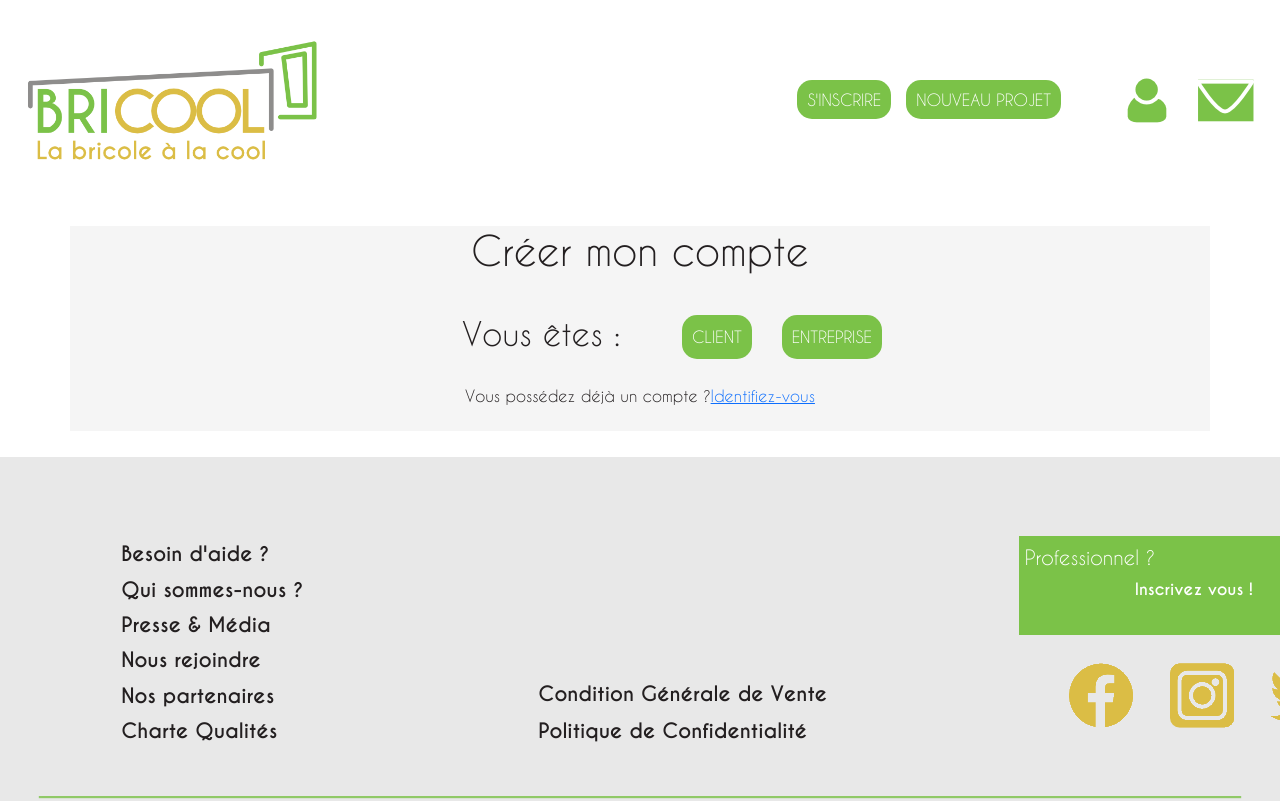
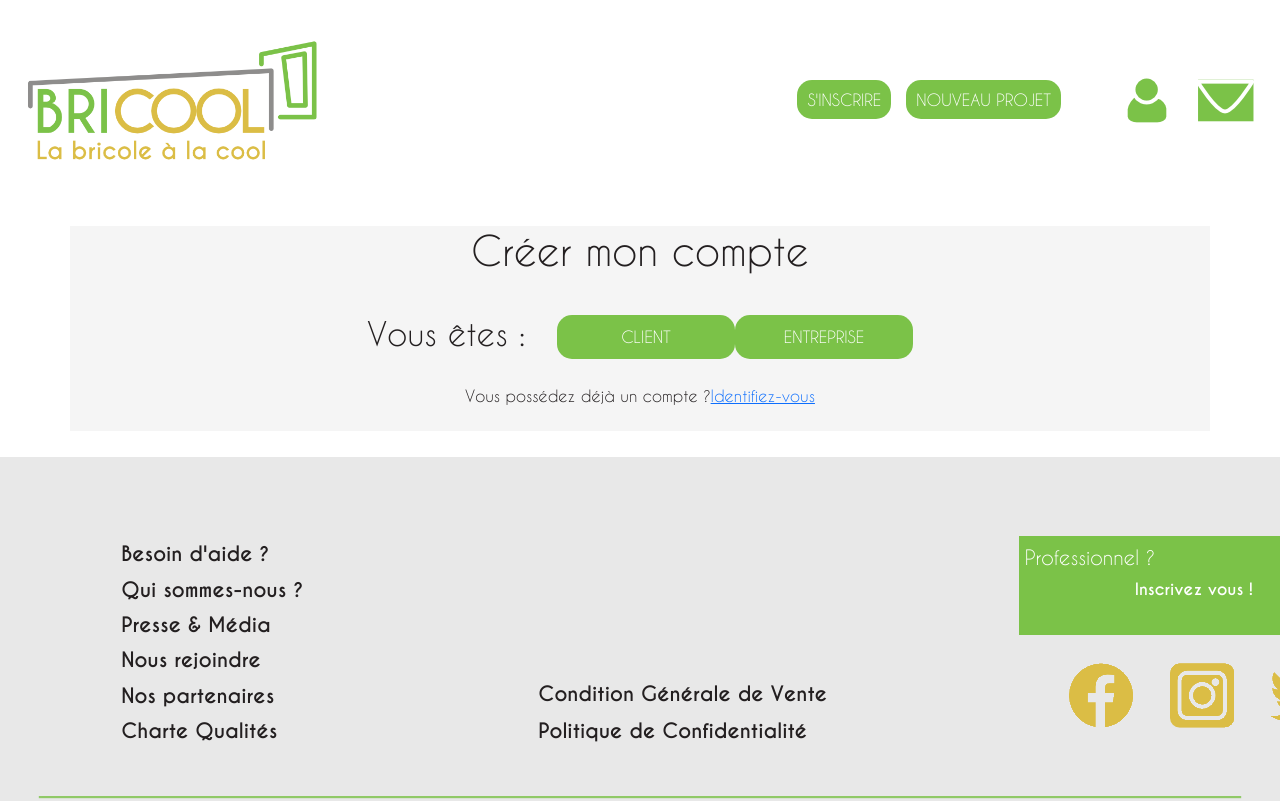
Before and after one commit to LaurentDecamps/UltraMotionCorp, an Angular app in the folder frontend/: page /auth/signup in a window 1280 px wide. Shown: the top 801 px of the page. Built offline with nearby package versions, Linux system fonts and the light colour scheme.

Commit message:
creation nouveau projet avec création de compte client

```diff
--- a/frontend/src/app/components/sign-in/sign-in.component.css
+++ b/frontend/src/app/components/sign-in/sign-in.component.css
@@ -34,12 +34,18 @@
   background-color: #DBBD45;
 }
 
+.list-group {
+  display: flex;
+  flex-direction: row;
+  justify-content: space-around;
+}
+
 .bouton {
   border-radius: 15px;
   background-color: #7BC248;
   color: white;
   padding: 10px;
-  width: auto;
+  width: 200px;
   text-align: center;
   text-decoration: none;
   margin-bottom:10px;
--- a/frontend/src/app/components/sign-in/sign-in.component.html
+++ b/frontend/src/app/components/sign-in/sign-in.component.html
@@ -7,7 +7,7 @@
         <h2>Vous êtes : </h2>
       </div>
 
-      <div class="col-2">
+      <div class="col-4">
         <div class="list-group" type="checkbox" id="toggle">
           <a class="bouton" (click)="clientDisplay()" [class.disabled]="isClientDisplay">CLIENT</a>
           <a class="bouton" (click)="entrepriseDisplay()" [class.disabled]="isEntrepriseDisplay">ENTREPRISE</a>
--- a/frontend/src/app/components/sign-up/sign-up.component.css
+++ b/frontend/src/app/components/sign-up/sign-up.component.css
@@ -9,7 +9,7 @@
   background-color: #7BC248;
   color: white;
   padding: 10px;
-  width: 80vw;
+  width: 200px;
   text-decoration: none;
 }
 
@@ -43,21 +43,15 @@ a.disabled {
   cursor: default;
 }
 
-.list-group a {
-    display: flex;
-    margin-left: 30px;
-    justify-content: center;
-}
-
 a {
     display: flex;
     justify-content: center;
 }
 
 .list-group {
-
     display: flex;
     flex-direction: row;
+    justify-content: space-around;
 }
 
 .container h1 {
--- a/frontend/src/app/components/sign-up/sign-up.component.html
+++ b/frontend/src/app/components/sign-up/sign-up.component.html
@@ -6,7 +6,7 @@
         <h2>Vous êtes : </h2>
       </div>
 
-      <div class="col-2">
+      <div class="col-4">
         <div class="list-group" type="checkbox" id="toggle">
           <a class="bouton" (click)="clientDisplay()" [class.disabled]="isClientDisplay">CLIENT</a>
           <a class="bouton" (click)="entrepriseDisplay()" [class.disabled]="isEntrepriseDisplay">ENTREPRISE</a>
--- a/frontend/src/app/components/sign-up/sign-up.component.ts
+++ b/frontend/src/app/components/sign-up/sign-up.component.ts
@@ -4,6 +4,8 @@ import { Router } from '@angular/router';
 import { AuthentificationService } from 'src/app/services/authentification.service';
 import { ClientService } from 'src/app/services/client.service';
 import { EntreprisesService } from 'src/app/services/entreprises.service';
+import { ProjetsService } from '../../services/projets.service';
+import { Client } from '../../models/client';
 
 @Component({
   selector: 'app-sign-up',
@@ -29,7 +31,9 @@ export class SignUpComponent implements OnInit {
     private entreprisesService : EntreprisesService,
     private router : Router,
     private fb : FormBuilder,
-    private authentificationService : AuthentificationService) {
+    private authentificationService : AuthentificationService,
+    private projetsService: ProjetsService
+  ) {
       this.clientForm = this.fb.group({
         nom : ["", Validators.required],
         prenom : ["", Validators.required],
@@ -48,6 +52,7 @@ export class SignUpComponent implements OnInit {
         adresse : ["", Validators.required]
       })
    }
+
 
   ngOnInit(): void {
     if(this.authentificationService.currentClientValue || this.authentificationService.currentEntrepriseValue) {
@@ -68,6 +73,17 @@ export class SignUpComponent implements OnInit {
   inscrireClient = () => {
     console.log(this.clientForm.value);
     this.authentificationService.signupClient(this.clientForm.value).subscribe( () => {
+      let newProject = JSON.parse(localStorage.getItem("newProject"))
+      localStorage.removeItem("newProject")
+      this.projetsService.create(newProject).subscribe(project => {
+        let clientId = JSON.parse(localStorage.getItem("clientCourant")).client.id
+        let clientToPut: Client
+        this.clientService.findById(clientId).subscribe(client => {
+          clientToPut = client
+          clientToPut.projets.push(project)
+          this.clientService.update(clientToPut).subscribe()
+        })
+      })
       this.router.navigateByUrl("/mncpt/infos");
     })
   }
--- a/frontend/src/app/pages/nouveau-projet/nouveau-projet.component.ts
+++ b/frontend/src/app/pages/nouveau-projet/nouveau-projet.component.ts
@@ -1,4 +1,5 @@
 import { Component, OnInit } from '@angular/core';
+import { Router } from '@angular/router';
 
 @Component({
   selector: 'app-nouveau-projet',
@@ -27,10 +28,12 @@ export class NouveauProjetComponent implements OnInit {
   weekDays: string[] = ["L", "M", "M", "J", "V", "S", "D"]
   days: string[] = []
 
-  constructor() { }
+  constructor(private router: Router) { }
 
   ngOnInit(): void {
-    history.state.data && this.prestationsChoisies.push(history.state.data)
+    if (history.state.data) {
+      this.prestationsChoisies.push(history.state.data)
+    }
     console.log(this.prestationsChoisies)
     this.getFirstWeekDay()
   }
@@ -141,8 +144,12 @@ export class NouveauProjetComponent implements OnInit {
     }
     localStorage.setItem("newProject", JSON.stringify(object))
     let test = localStorage.getItem("newProject")
-    console.log(JSON.parse(test))
-
+    if (!localStorage.getItem("clientCourant")) {
+      this.router.navigate(["/auth/signup"])
+    }
+    else {
+      console.log(JSON.parse(test))
+    }
   }
 
 }
--- a/frontend/src/app/services/client.service.ts
+++ b/frontend/src/app/services/client.service.ts
@@ -19,4 +19,8 @@ export class ClientService {
 
     return this.httpClient.post<Client>(`${environment.apiUrl}/clients`, client);
   }
+
+  update(client: Client) {
+    return this.httpClient.put<Client>(`${environment.apiUrl}/clients/${client["_id"]}`, client)
+  }
 }
--- a/frontend/src/app/services/projets.service.ts
+++ b/frontend/src/app/services/projets.service.ts
@@ -18,4 +18,9 @@ export class ProjetsService {
   getProjetById(idProjet : string) : Observable<Projet>{
     return this.httpClient.get<Projet>(`${environment.apiUrl}/projets/${idProjet}`);
   }
+
+  create(projet : Projet) {
+    console.log("Creation Projet",projet);
+    return this.httpClient.post<Projet>(`${environment.apiUrl}/projets`, projet)
+  }
 }
```
Also changed, not shown: 1 other file (tests, documents, lock files or other folders). Lines whose indentation alone changed are shown as unchanged.
